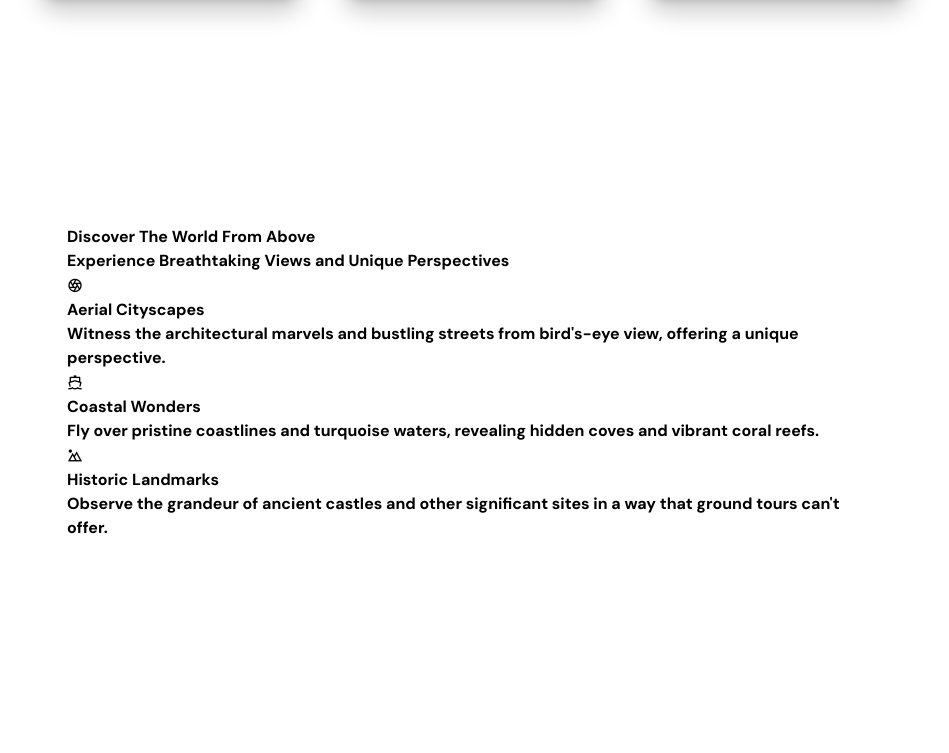
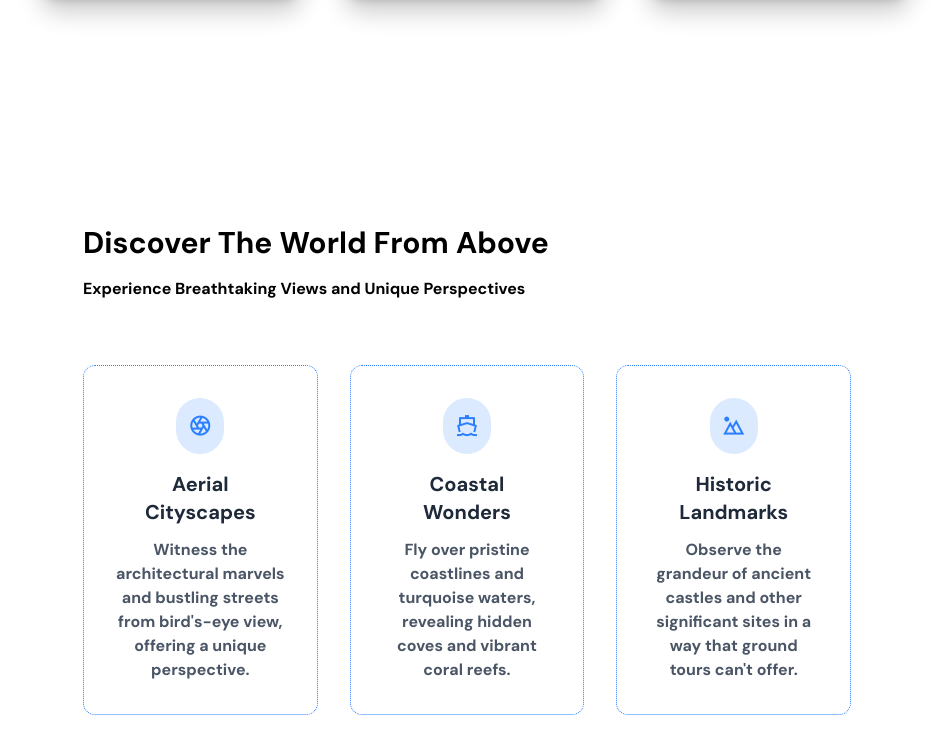
Before and after one commit to Elydeboss/hightowers-site, a plain HTML site: page index.html in a window 1280 px wide. Shown: the part 3144-3897 px from the top of the page, without its empty margins (173-1122 px from the left). Drawn offline with nearby package versions, Linux system fonts and the light colour scheme.

Commit message:
created a javascript file and modify html

```diff
--- a/index.html
+++ b/index.html
@@ -261,47 +261,54 @@
 
 <!--Discover section-->
 <section class="mt-[12rem] mr-[10rem] ml-[10rem] mb-[15rem] px-4 sm:px-6 lg:px-20">
-  <div class="">
-    <h1>Discover The World From Above</h1>
-    <p>Experience Breathtaking Views and Unique Perspectives </p>
-  </div>
-  <div>
-    <div>
-      <span><i class="ri-camera-lens-line"></i></span>
-      <h2>Aerial Cityscapes</h2>
-      <p>Witness the architectural marvels and bustling streets from bird's-eye view, offering a unique perspective.</p>
+  <h2 class="text-3xl font-bold mb-4 ml-[1rem]">Discover The World From Above</h2>
+  <p class="mb-2 ml-[1rem]">
+    Experience Breathtaking Views and Unique Perspectives
+  </p>
+
+  <div class="max-w-full h-full mx-auto px-4 ">
+    <div class="grid gap-8 mt-16 sm:grid-cols-2 lg:grid-cols-3">
+    <!-- Card 1 -->
+    <div class="p-8 text-center transition-shadow duration-300 border border-dotted border-blue-500 rounded-xl hover:shadow-xl">
+      <span class="inline-block mb-4 p-3 text-2xl text-blue-500 bg-blue-100 rounded-full">
+        <i class="ri-camera-lens-line"></i>
+      </span>
+      <h4 class="text-xl font-bold text-gray-800 mb-3 mx-auto max-w-[150px]">Aerial Cityscapes</h4>
+      <p class="text-gray-600">
+        Witness the architectural marvels and bustling streets from bird's-eye view, offering a unique perspective.
+      </p>
     </div>
-    <div>
-      <span><i class="ri-ship-line"></i></span>
-      <h2>Coastal Wonders</h2>
-      <p>Fly over pristine coastlines and turquoise waters, revealing hidden coves and vibrant coral reefs.</p>
+
+    <!-- Card 2 -->
+    <div class="p-8 text-center transition-shadow duration-300 border border-dotted border-blue-500 rounded-xl hover:shadow-xl">
+      <span class="inline-block mb-4 p-3 text-2xl text-blue-500 bg-blue-100 rounded-full">
+        <i class="ri-ship-line"></i>
+      </span>
+      <h4 class="text-xl font-bold text-gray-800 mb-3 mx-auto max-w-[150px]">Coastal Wonders</h4>
+      <p class="text-gray-600">
+        Fly over pristine coastlines and turquoise waters, revealing hidden coves and vibrant coral reefs.
+      </p>
     </div>
-    <div>
-      <span><i class="ri-landscape-line"></i></span>
-      <h2>Historic Landmarks</h2>
-      <p>Observe the grandeur of ancient castles and other significant sites in a way that ground tours can't offer. </p>
+
+    <!-- Card 3 -->
+    <div class="p-8 text-center transition-shadow duration-300 border border-dotted border-blue-500 rounded-xl hover:shadow-xl">
+      <span class="inline-block mb-4 p-3 text-2xl text-blue-500 bg-blue-100 rounded-full">
+        <i class="ri-landscape-line"></i>
+      </span>
+      <h4 class="text-xl font-bold text-gray-800 mb-3 mx-auto max-w-[150px]">Historic Landmarks</h4>
+      <p class="text-gray-600">
+        Observe the grandeur of ancient castles and other significant sites in a way that ground tours can't offer.
+      </p>
     </div>
   </div>
+  </div>
+
 </section>
-
+<!--end of discover section-->
     <script
       src="https://kit.fontawesome.com/9be8d37f50.js"
       crossorigin="anonymous"
     ></script>
-    <script>
-      const btn = document.getElementById("menu-btn");
-      const menu = document.getElementById("mobile-menu");
-      const icon = document.getElementById("menu-icon");
-
-      btn.addEventListener("click", () => {
-        menu.classList.toggle("hidden");
-        // Swap icon between bars and X
-        if (icon.classList.contains("fa-bars")) {
-          icon.classList.replace("fa-bars", "fa-times");
-        } else {
-          icon.classList.replace("fa-times", "fa-bars");
-        }
-      });
-    </script>
+<script src="script.js"></script>
   </body>
 </html>
--- /dev/null
+++ b/script.js
@@ -0,0 +1,13 @@
+const btn = document.getElementById("menu-btn");
+const menu = document.getElementById("mobile-menu");
+const icon = document.getElementById("menu-icon");
+
+btn.addEventListener("click", () => {
+  menu.classList.toggle("hidden");
+  // Swap icon between bars and X
+  if (icon.classList.contains("fa-bars")) {
+    icon.classList.replace("fa-bars", "fa-times");
+  } else {
+    icon.classList.replace("fa-times", "fa-bars");
+  }
+});
```
